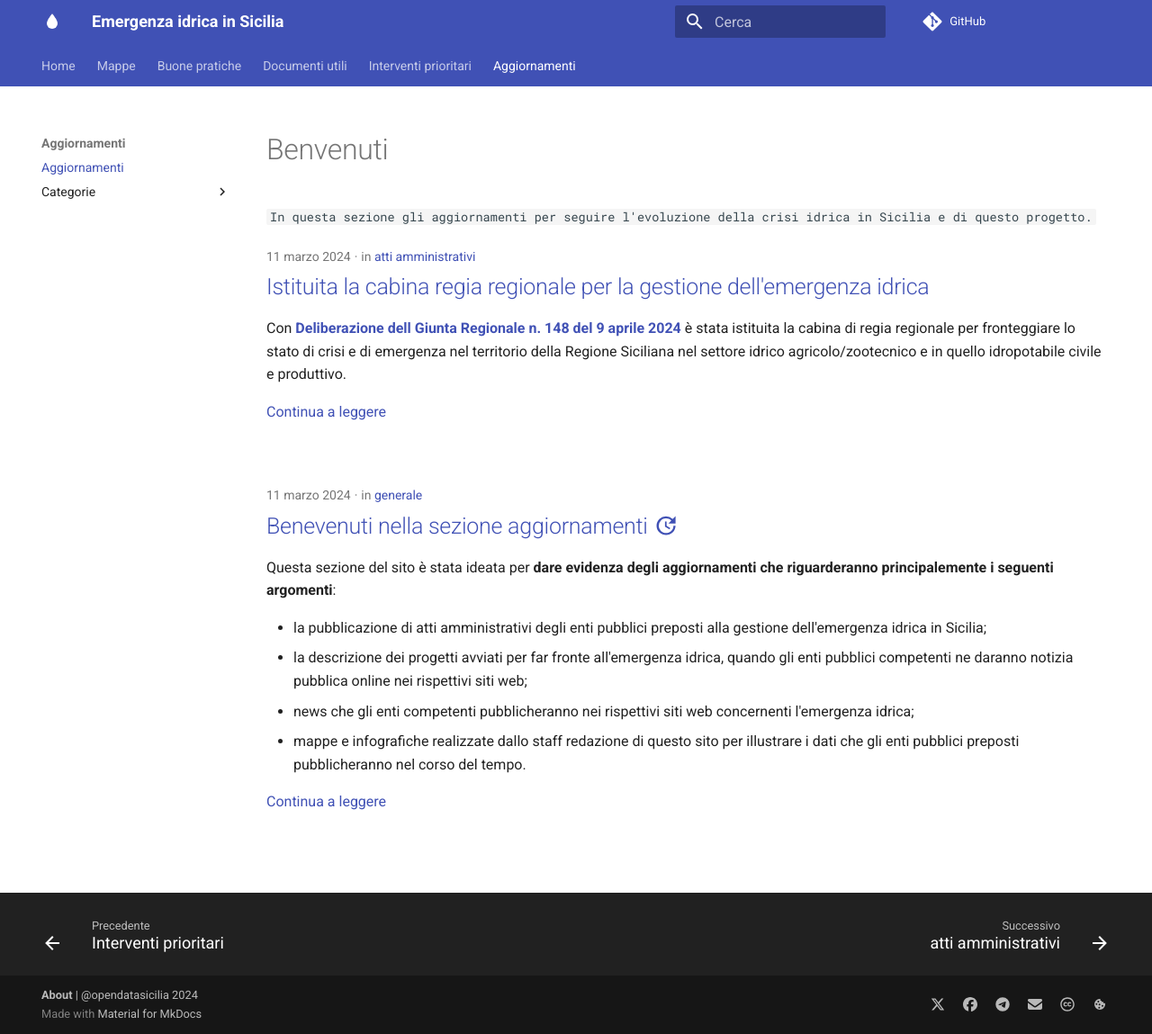
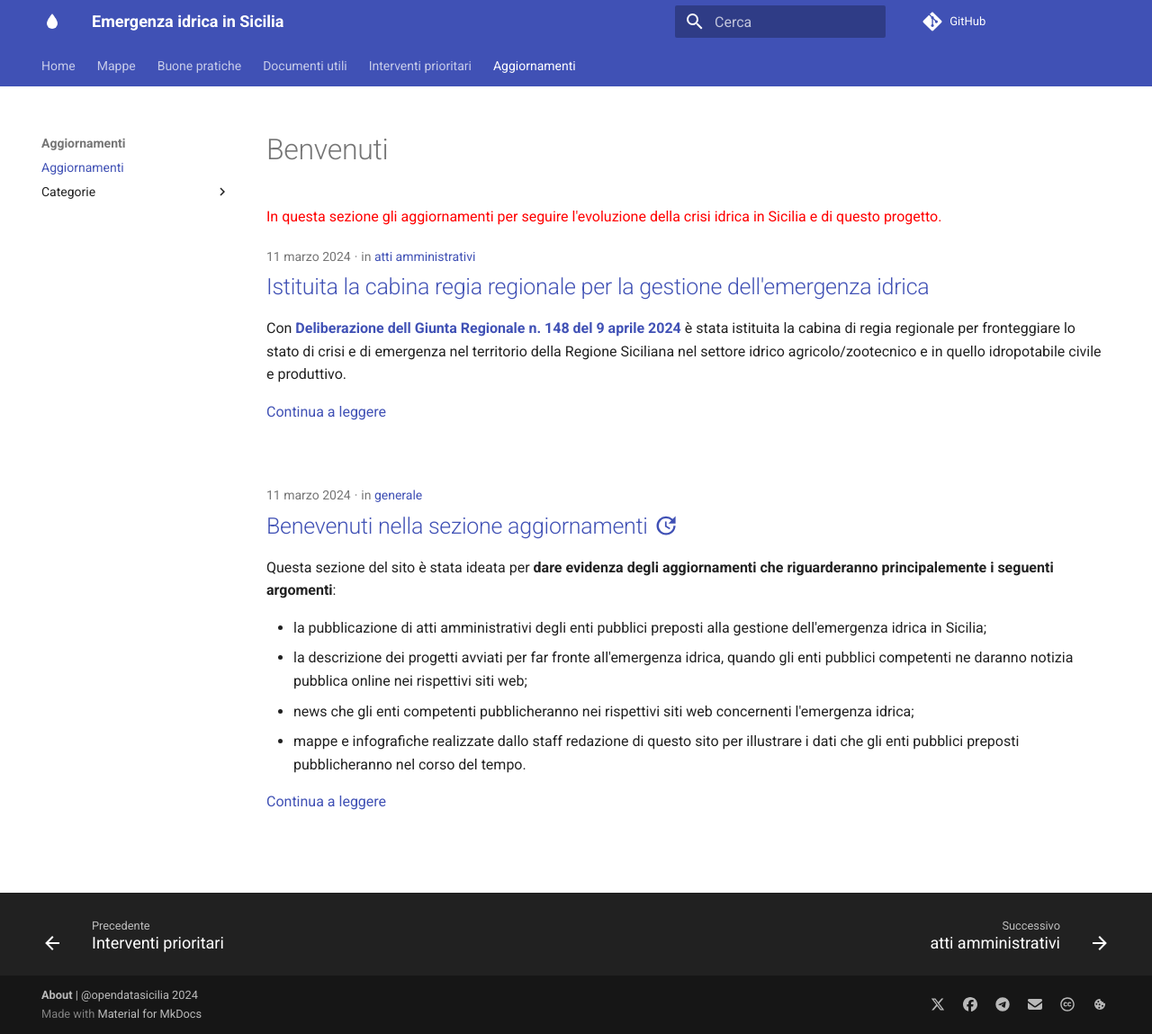
Before and after one commit to opendatasicilia/emergenza-idrica-sicilia, an MkDocs documentation site: the page built from docs/aggiornamenti/index.md, in a window 1280 px wide and 1149 px high. Shown: the whole window at 90% size. Built offline with MkDocs 1.6.1 and Material for MkDocs 9.7.7, drawn with Linux system fonts in a browser that asks for light colours; comment, search, counter and statistics services are not loaded.

Commit message:
Update index.md

```diff
--- a/docs/aggiornamenti/index.md
+++ b/docs/aggiornamenti/index.md
@@ -7,4 +7,4 @@ description: Gli aggiornamenti per seguire l'evoluzione della crisi idrica in Si
 
 # Benvenuti
 
-`In questa sezione gli aggiornamenti per seguire l'evoluzione della crisi idrica in Sicilia e di questo progetto.`
+<span style="color: #ff0000;">In questa sezione gli aggiornamenti per seguire l'evoluzione della crisi idrica in Sicilia e di questo progetto.</span>
```
